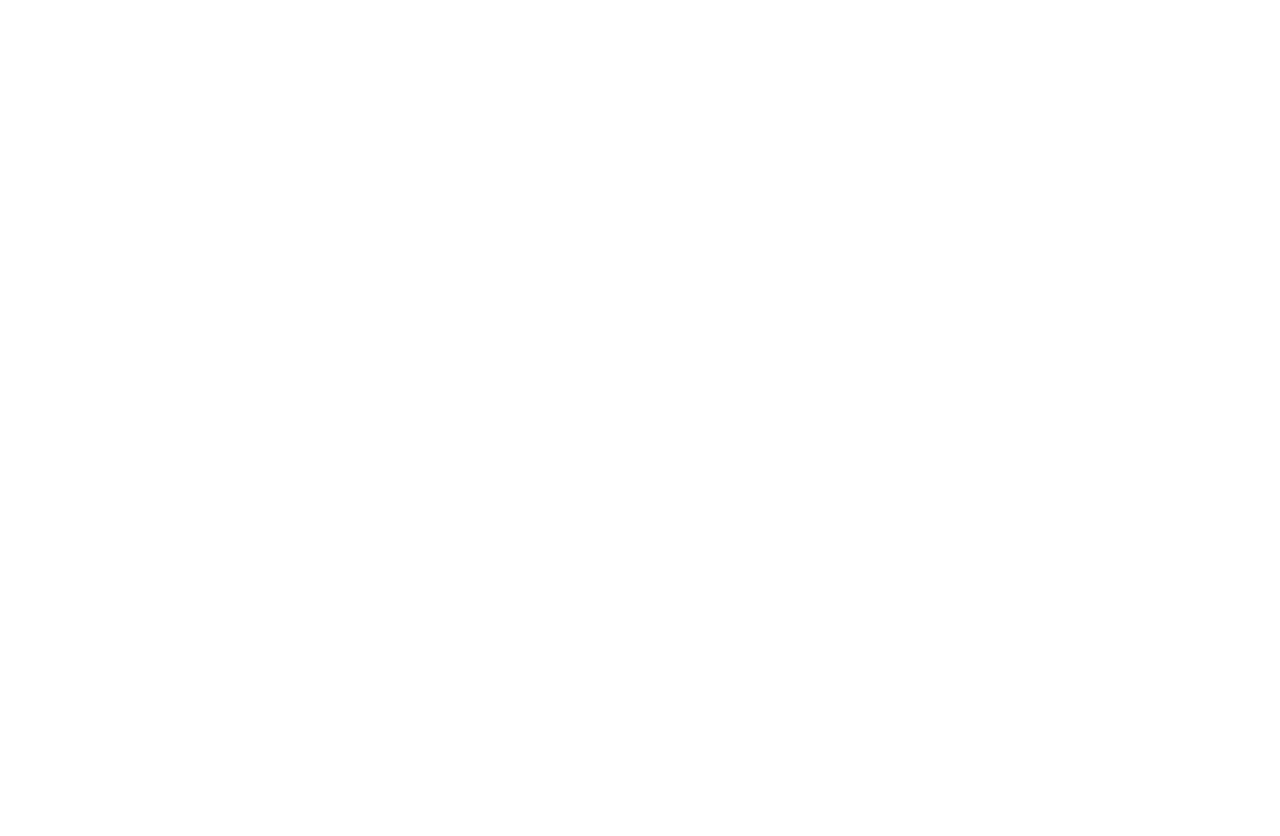
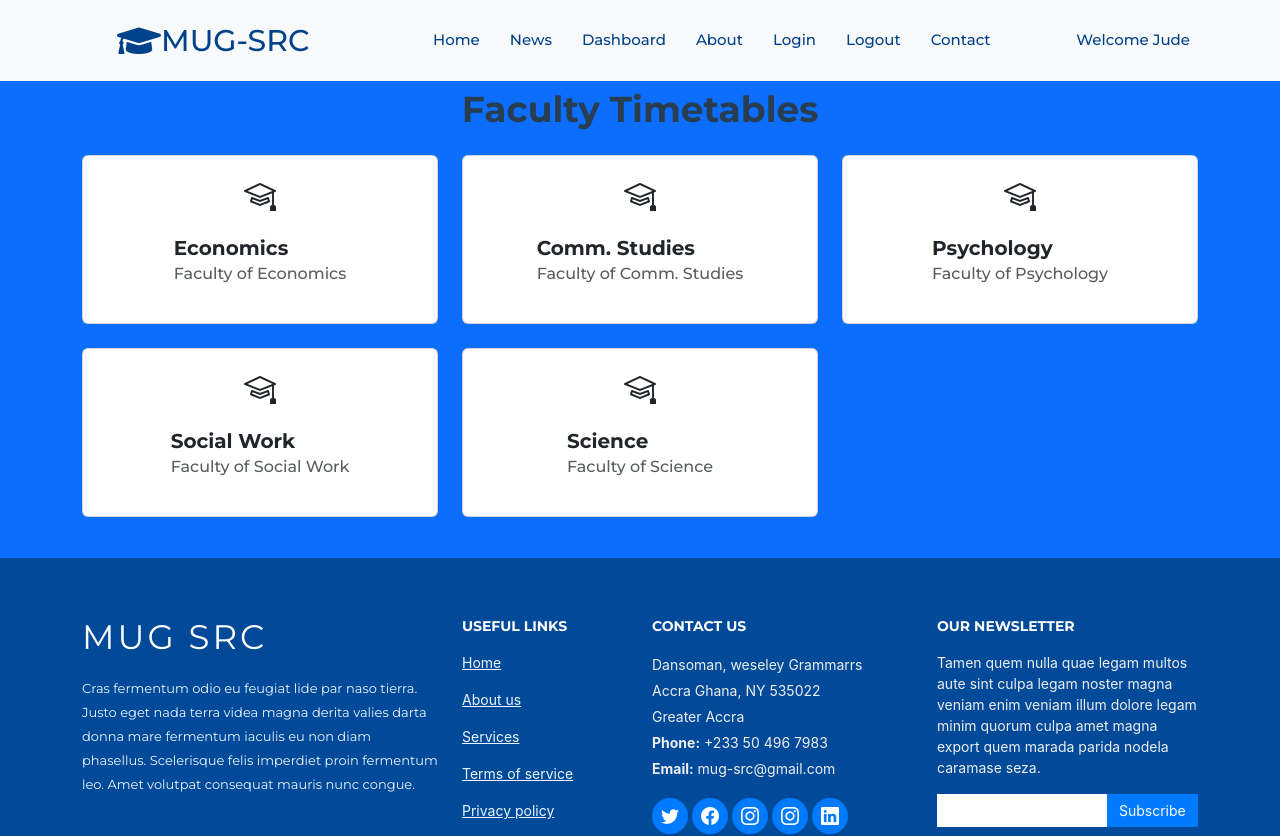
Before and after one commit to Alex1-ai/MUG-SRC-INFO-SYSTEM-FRONTEND, a React (Create React App) app in the folder src-info-system/: page /timetable in a window 1280 px wide. Before the commit this address had no page. Shown: the top 836 px of the page. Before the commit the page ends 800 px from the top, so only its background shows below. Built offline with nearby package versions, Linux system fonts and the light colour scheme.

Commit message:
Added the timetable feature

```diff
--- a/src-info-system/src/App.js
+++ b/src-info-system/src/App.js
@@ -14,6 +14,7 @@
 import Register from "./pages/Register";
 import News from "./pages/News";
 import Vote from "./pages/Vote";
+import Timetable from "./pages/Timetable";
 
 function App() {
   const user=true;
@@ -22,6 +23,7 @@
       <Routes>
 
         <Route exact path="/" element={ <Home /> }/>
+        <Route path="/timetable" element={<Timetable/>} />
         <Route  path="/dashboard" element={<Dashboard />}/>
         <Route  path="/about" element={<About/>}/>
         <Route  path="/contact" element={<Contact />}/>
--- a/src-info-system/src/components/Activities.jsx
+++ b/src-info-system/src/components/Activities.jsx
@@ -17,7 +17,7 @@
         <div class="row row-eq-height justify-content-center">
 
         <div class="col-lg-4 mb-4">
-           <Link to="/dashboard">
+           <Link to="/dashboard" style={{textDecoration:"none"}}>
             <div class="card" data-aos="zoom-in" data-aos-delay="200">
             <i style={largeIcon} class="bi bi-person-circle"></i>
               <div class="card-body">
@@ -30,6 +30,7 @@
           </div>
 
           <div class="col-lg-4 mb-4">
+            <Link to="/timetable" style={{textDecoration:"none"}}>
             <div class="card" data-aos="zoom-in" data-aos-delay="100">
               <i style={largeIcon} class="bi bi-calendar4-week "></i>
               <div class="card-body">
@@ -38,12 +39,13 @@
                 <a href="#" class="readmore">Read more </a>*/}
               </div>
             </div>
+            </Link>
           </div>
 
 
 
           <div class="col-lg-4 mb-4">
-            <Link to="/news">
+            <Link to="/news" style={{textDecoration:"none"}}>
             <div class="card" data-aos="zoom-in" data-aos-delay="300">
               <i style={largeIcon} class="bi bi-chat-square-text"></i>
               <div class="card-body">
@@ -56,7 +58,7 @@
           </div>
 
           <div class="col-lg-4 mb-4">
-            <Link to="/vote">
+            <Link to="/vote" style={{textDecoration:"none"}}>
             <div class="card" data-aos="zoom-in" data-aos-delay="300">
             <i style={largeIcon} class="bi bi-bar-chart-line-fill"></i>
               <div class="card-body">
@@ -70,7 +72,7 @@
 
 
           <div class="col-lg-4 mb-4">
-            <Link to="https://library.mug.edu.gh/">
+            <Link to="https://library.mug.edu.gh/" style={{textDecoration:"none"}}>
               <div class="card" data-aos="zoom-in" data-aos-delay="300">
                 {/* <i style={largeIcon} class="bi bi-chat-square-text"></i> */}
                 <i class="fa fa-university" style={largeIcon} aria-hidden="true"></i>
@@ -85,7 +87,7 @@
           </div>
 
           <div class="col-lg-4 mb-4">
-            <Link to="https://alexis.onrender.com">
+            <Link to="https://alexis.onrender.com" style={{textDecoration:"none"}}>
             <div class="card" data-aos="zoom-in" data-aos-delay="300">
             <i style={largeIcon} class="fas fa-utensils"></i>
               <div class="card-body">
@@ -98,7 +100,7 @@
           </div>
 
           <div class="col-lg-4 mb-4">
-            <Link to="https://osissip.osis.online/">
+            <Link to="https://osissip.osis.online/" style={{textDecoration:"none"}}>
             <div class="card" data-aos="zoom-in" data-aos-delay="300">
             <i style={largeIcon} class="fas fa-graduation-cap"></i>
               <div class="card-body">
--- /dev/null
+++ b/src-info-system/src/pages/Timetable.jsx
@@ -0,0 +1,94 @@
+import React from 'react';
+import NavBar from '../components/NavBar';
+import Footer from '../components/Footer';
+
+const Timetable = () => {
+  const largeIcon = {
+    fontSize: '2rem', /* Adjust the size as needed */
+  };
+
+  return (
+    <>
+      <section>
+        <NavBar />
+      </section>
+
+      <section id="timetable" className="bg-primary text-white py-5 pb-3">
+        <div className="container">
+          <header className="section-header pb-3 pt-3 text-center">
+            <h3 className="pt-4"><b>Faculty Timetables</b></h3>
+          </header>
+
+          <div className="row row-cols-1 row-cols-md-2 row-cols-lg-3">
+            <div className="col mb-4">
+              <div className="card" data-aos="zoom-in" data-aos-delay="200">
+              <div className="card-body d-flex flex-column align-items-center justify-content-center">
+                <i style={largeIcon} className="bi bi-mortarboard"></i>
+                <div className="card-body">
+                  <h5 className="card-title"><b>Economics</b></h5>
+                  <h6 className="card-subtitle mb-2 text-muted">Faculty of Economics</h6>
+                </div>
+              </div>
+            </div>
+            </div>
+
+            <div className="col mb-4">
+              <div className="card" data-aos="zoom-in" data-aos-delay="200">
+              <div className="card-body d-flex flex-column align-items-center justify-content-center">
+                <i style={largeIcon} className="bi bi-mortarboard"></i>
+                <div className="card-body">
+                  <h5 className="card-title"><b>Comm. Studies</b></h5>
+                  <h6 className="card-subtitle mb-2 text-muted">Faculty of Comm. Studies</h6>
+                </div>
+              </div>
+            </div>
+            </div>
+
+            <div className="col mb-4">
+              <div className="card" data-aos="zoom-in" data-aos-delay="200">
+              <div className="card-body d-flex flex-column align-items-center justify-content-center">
+                <i style={largeIcon} className="bi bi-mortarboard"></i>
+                <div className="card-body">
+                  <h5 className="card-title"><b>Psychology</b></h5>
+                  <h6 className="card-subtitle mb-2 text-muted">Faculty of Psychology</h6>
+                </div>
+              </div>
+            </div>
+            </div>
+
+            <div className="col mb-4">
+              <div className="card" data-aos="zoom-in" data-aos-delay="200">
+              <div className="card-body d-flex flex-column align-items-center justify-content-center">
+                <i style={largeIcon} className="bi bi-mortarboard"></i>
+                <div className="card-body">
+                  <h5 className="card-title"><b>Social Work</b></h5>
+                  <h6 className="card-subtitle mb-2 text-muted">Faculty of Social Work</h6>
+                </div>
+              </div>
+            </div>
+            </div>
+
+            <div className="col mb-4">
+              <div className="card" data-aos="zoom-in" data-aos-delay="200">
+              <div className="card-body d-flex flex-column align-items-center justify-content-center">
+                <i style={largeIcon} className="bi bi-mortarboard"></i>
+                <div className="card-body">
+                  <h5 className="card-title"><b>Science</b></h5>
+                  <h6 className="card-subtitle mb-2 text-muted">Faculty of Science</h6>
+                </div>
+              </div>
+            </div>
+            </div>
+
+
+
+          </div>
+        </div>
+      </section>
+
+      <Footer />
+    </>
+  );
+};
+
+export default Timetable;
```
